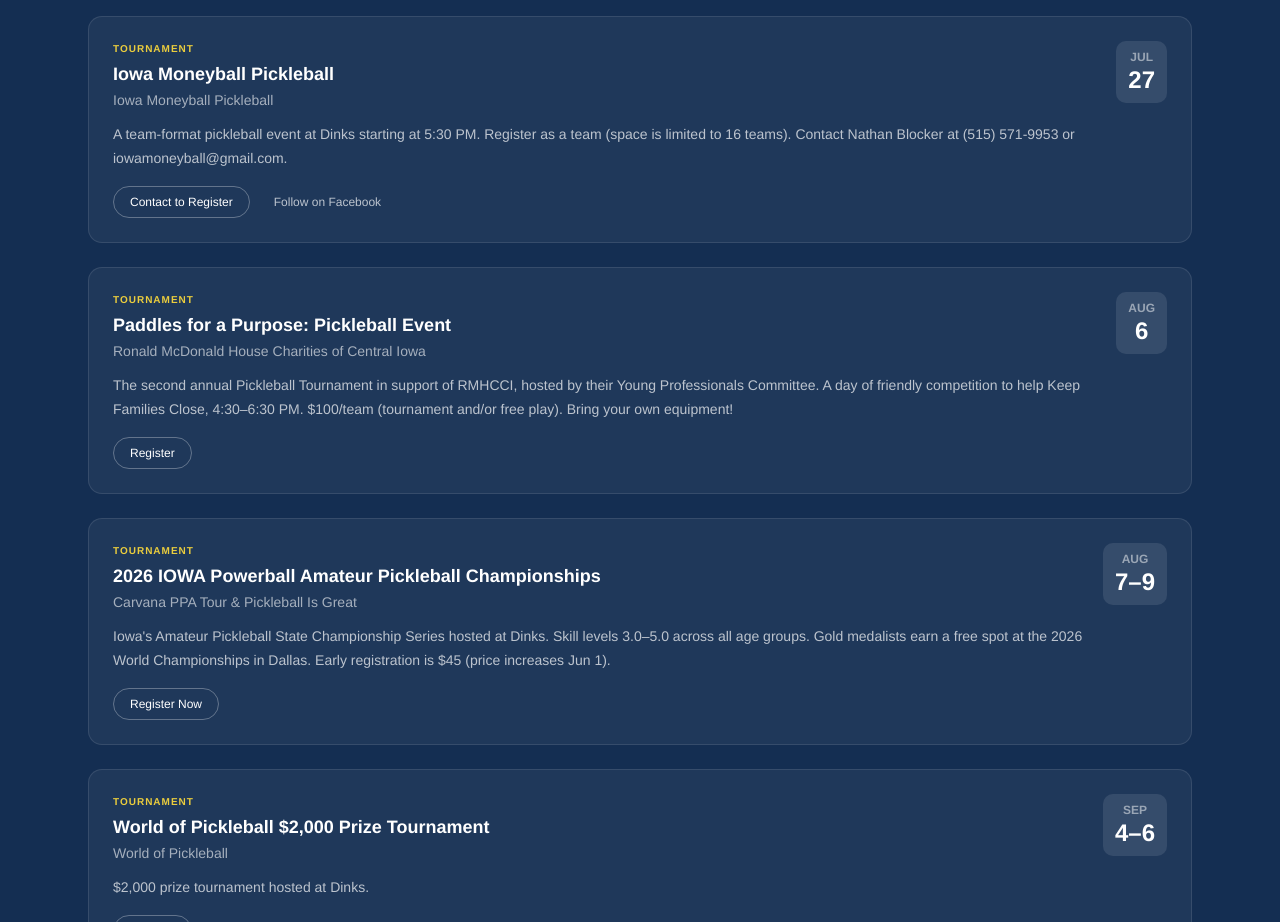
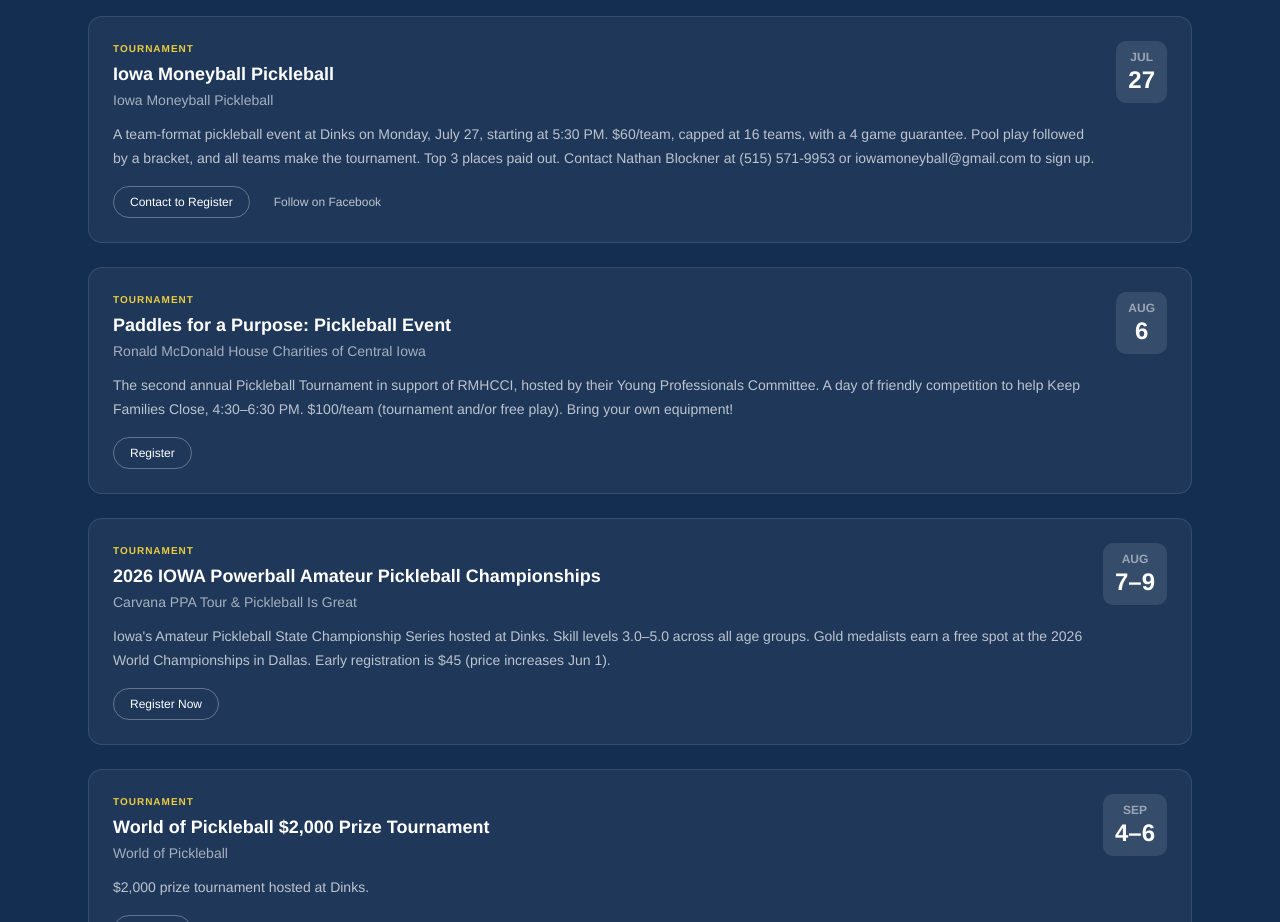
Before and after one commit to jared-christensen/dinks, a Next.js app: page /events in a window 1280 px wide. Shown: the part 1260-2182 px from the top of the page. Built offline with nearby package versions, Linux system fonts and the light colour scheme.

Commit message:
event update

```diff
--- a/constants/events.ts
+++ b/constants/events.ts
@@ -67,7 +67,7 @@ export const UPCOMING_EVENTS: UpcomingEvent[] = [
     dateLabel: "Jul",
     dateValue: "27",
     description:
-      "A team-format pickleball event at Dinks starting at 5:30 PM. Register as a team (space is limited to 16 teams). Contact Nathan Blocker at (515) 571-9953 or iowamoneyball@gmail.com.",
+      "A team-format pickleball event at Dinks on Monday, July 27, starting at 5:30 PM. $60/team, capped at 16 teams, with a 4 game guarantee. Pool play followed by a bracket, and all teams make the tournament. Top 3 places paid out. Contact Nathan Blockner at (515) 571-9953 or iowamoneyball@gmail.com to sign up.",
     ctaLabel: "Contact to Register",
     ctaUrl: "mailto:iowamoneyball@gmail.com",
     secondaryCtaLabel: "Follow on Facebook",
```
